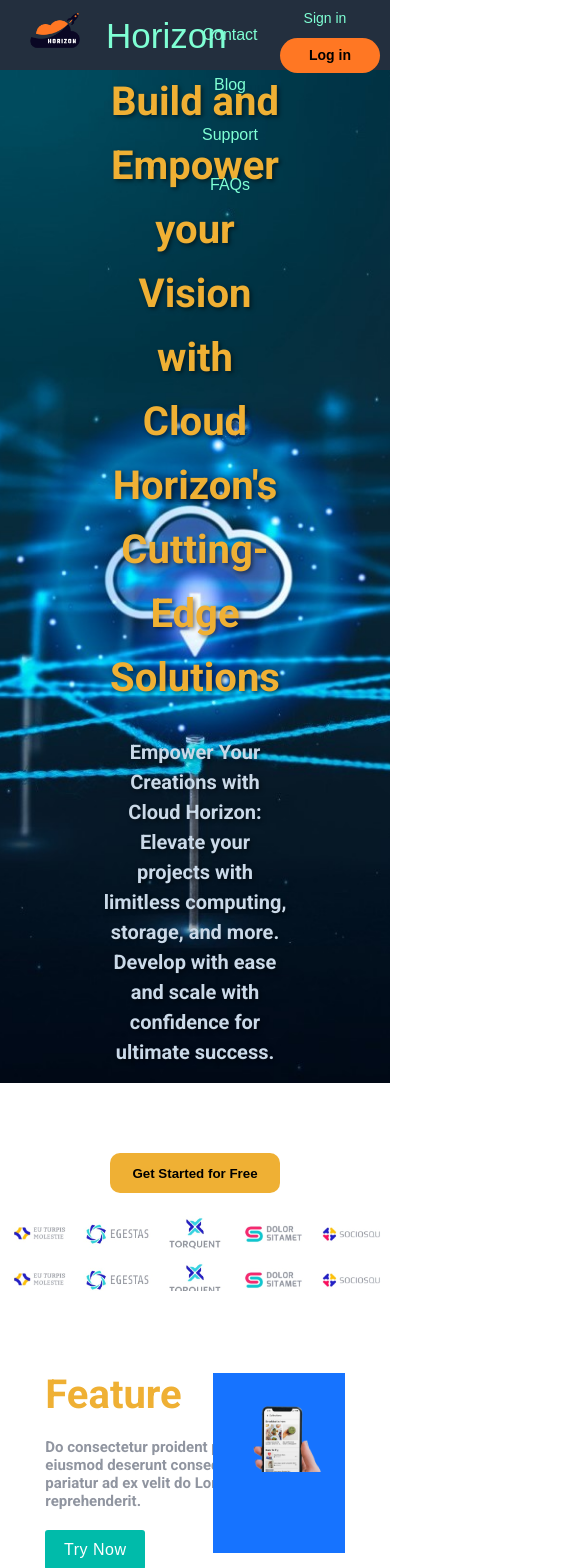
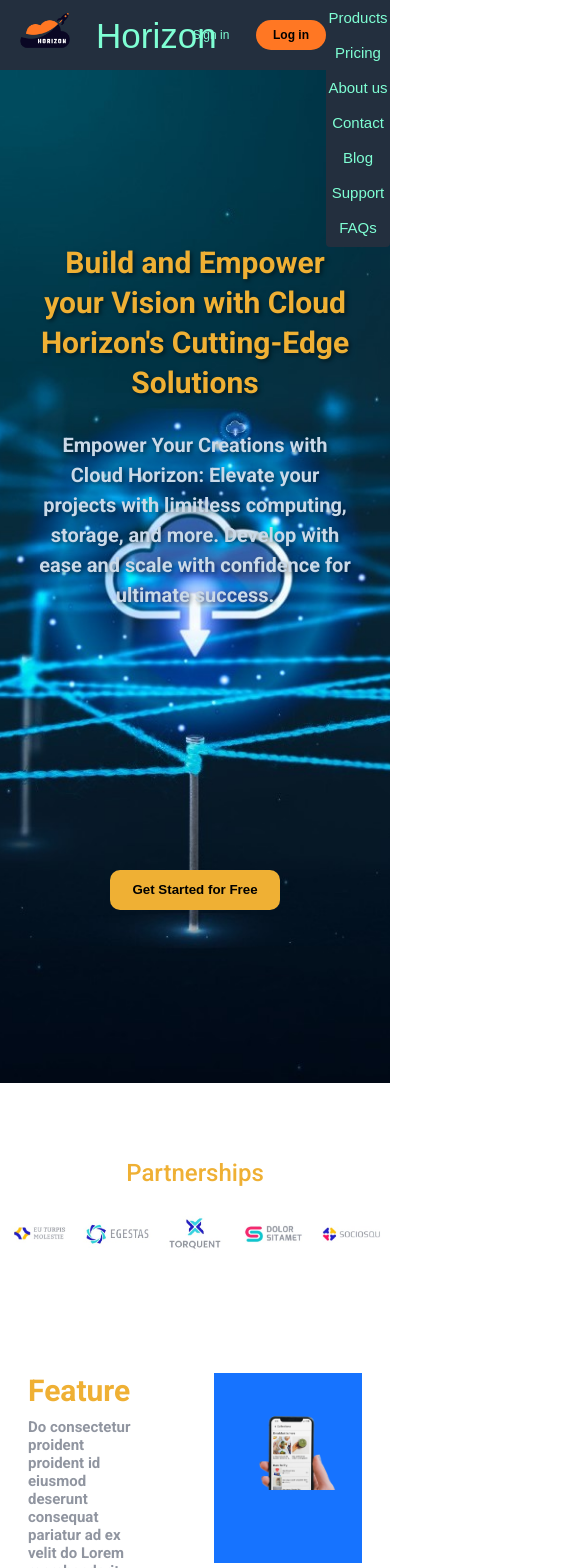
Before and after one commit to ClydeTeia/horizon-webdev, a React (Vite) app: page / in a window 390 px wide. Shown: the top 1568 px of the page, 563 px wide, since content can reach past the window. Built offline with nearby package versions, Linux system fonts and the light colour scheme.

Commit message:
kinda responsive

```diff
--- a/src/components/Header.css
+++ b/src/components/Header.css
@@ -69,13 +69,21 @@ ul li button{
   border: none;
   color: aquamarine;
   font-size: medium;
-
 }
 
 ul li button:hover{
   color: #000c1b;
   cursor: pointer;
   transition: ease-in-out .15s;
+}
+
+.menu-btn{
+  display: none;
+}
+
+.button-container{
+  display: flex;
+  align-items: center;
 }
 
 .button-container button{
@@ -100,3 +108,58 @@ ul li button:hover{
   color: black;
   cursor: pointer;
 }
+
+@media only screen and (max-width: 1200px) {
+
+  .container{
+    padding: 0 0 0 10px;
+  }
+
+  nav ul li button{
+    display: none;
+  }
+
+  .menu-btn{
+    display: flex;
+    flex-direction: column;
+    justify-content: start;
+    border-color: #232f3e;
+    border-style: solid;
+    top: 0;
+    right: 0;
+    margin: 175px 0 0 0;
+    padding: 0;
+    border-radius: 4px;
+  }
+
+  .menu-btn button{
+    height: 35px;
+    width: 60px;
+    float: left;
+    background-color: #232f3e;
+    border: none;
+    color: aquamarine;
+    font-size: medium;
+    padding: 0px;
+    margin: 0px;
+    font-size: 15px;
+  }
+
+  .button-container button{
+    border-radius: 5px;
+    border: none;
+    font-size: 12px;
+    height: 30px;
+    width: 70px;
+    margin: 0;
+  }
+
+  #login-btn {
+    background-color: #FF7723;
+    border-radius: 50px;
+    width: 70px;
+    height: 30px;
+  }
+
+
+}
--- a/src/components/Header.jsx
+++ b/src/components/Header.jsx
@@ -34,6 +34,15 @@ function Header({ setPage }) {
         <button id="signin-btn">Sign in</button>
         <button id="login-btn">Log in</button>
       </div>
+      <button className="menu-btn">
+        <button>Products</button>
+        <button>Pricing</button>
+        <button onClick={() => handlePageChange("aboutus")}>About us</button>
+        <button>Contact</button>
+        <button>Blog</button>
+        <button>Support</button>
+        <button>FAQs</button>
+      </button>
     </div>
   );
 }
--- a/src/components/Homepage.css
+++ b/src/components/Homepage.css
@@ -87,6 +87,10 @@ h4.description {
 
 }
 
+.parnership{
+  background-repeat: no-repeat;
+}
+
 .parnership1 {
   background-image: url("/src/assets/images/partner1.jpg");
 }
@@ -129,7 +133,7 @@ h4.description {
   width: 40%;
   display: flex;
   flex-direction: column;
-  justify-content: center;
+  justify-content: space-evenly;
   align-items: start;
   margin: 40px;
 }
@@ -140,14 +144,14 @@ h4.description {
 }
 
 .description-details {
-  width: 350px;
+  width: 100%;
   font-size: 18px;
   color: #9095A0FF;
   font-weight: 500;
 }
 
 .description-details h4{
-  margin: 10px 0 20px 0;
+  margin: 10px 0 20px 0
 }
 
 .description-btns-container button{
@@ -224,13 +228,13 @@ h4.description {
   background: #FFBB00;
   display: flex;
   align-items: center;
-  justify-content: space-evenly;
+  justify-content: space-around;
   margin-top: 20px;
 }
 
 .get-started-description-container {
-  width: 400px;
-  margin-right: 30px;
+  width: 40%;
+  margin-left: 30px;
 }
 
 .get-started-header{
@@ -254,15 +258,18 @@ h4.description {
 }
 
 .get-started-img-container{
-  height: 400px;
-  width: 610px;
+  height: 90%;
+  width: 50%;
+  display: flex;
+  align-items: center;
+
 }
 
 .get-started-image{
   background-image: url("/src/assets/images/get-started.jpg");
-  height: 100%;
-  width: 100%;
-  background-size: contain;
+  height: 70%;
+  width: 80%;
+  background-size: cover;
   background-repeat: no-repeat;
   border: none;
   border-radius:  10px;
@@ -299,6 +306,11 @@ h4.description {
 }
 
 .update-imgs-description-container{
+  display: inline-flexbox;
+  flex-wrap: wrap;
+}
+
+.update-imgs-description-container{
   height: 100%;
   width: auto;
   display: flex;
@@ -309,7 +321,7 @@ h4.description {
 .update-img-description {
   width: 370px;
   height: 450px;
-  margin: 0 10px;
+  margin: 10px 10px;
   background-color: grey;
 }
 
@@ -383,17 +395,35 @@ h4.description {
 
 
 /* trying to make it responsive by being lazy */
+
+@media only screen and (max-width: 500px){
+
+}
+
 @media only screen and (max-width: 800px) {
-  .article {
-    height: 225px;
-    width: auto;
-    margin: 30px;
-    display: flex;
-    justify-content: space-evenly;
+
+  .container-title{
+    width: 80%;
   }
 
+  .title{
+    font-size: 30px;
+    line-height: 40px;
+  }
+
+  .container-title .description{
+    font-size: 20px;
+  }
+
+
   .description-header{
-    margin: 10px 0;
+    margin: 0 0 10px 0;
+    font-size: 30px;
+  }
+
+  .description-details h4{
+    width: 300px;
+    margin: 0;
   }
 
   .partnership-logos-container div {
@@ -412,6 +442,14 @@ h4.description {
     margin: 30px 0;
   }
 
+  .article {
+    height: 190px;
+    width: auto;
+    margin: 30px 10px;
+    display: flex;
+    justify-content: space-evenly;
+  }
+
   .article-description h4{
     font-size: 15px;
     width: 70%;
@@ -424,11 +462,11 @@ h4.description {
   .article-img-description-container{
     margin-left: 20px;
     width: 100%;
-    height: 80%;
+    height: 100%;
   }
 
   .article-img{
-    width: 100%;
+    height: 81%;
   }
 
   .update-container{
@@ -456,8 +494,43 @@ h4.description {
     font-size: 13px;
   }
 
+  .get-started-btn{
+    height: 40px;
+    font-size: 13px;
+    width: 100px;
+  }
+
+  .get-started-header{
+    font-size: 40px;
+  }
+
+  .update-imgs-description-container{
+    display: inline-flexbox;
+    flex-wrap: wrap;
+  }
+
+  .update-description-container{
+    float: left;
+    height: 160px;
+    display: flex;
+    flex-direction: column;
+    justify-content: space-around;
+  }
+
+  .update-subheader-title{
+    margin: 5px 0;
+  }
+
+  .update-description h2{
+    font-size: 40px;
+  }
+
+  .update-description-container .update-subheader-details{
+    font-size: 20px;
+    margin: 10px 0;
+  }
+
 }
-
 
 
 
--- a/src/components/Homepage.jsx
+++ b/src/components/Homepage.jsx
@@ -31,11 +31,11 @@ function Homepage() {
       <div className="partnership-container">
         <h3 className="partnership-header">Partnerships</h3>
         <div className="partnership-logos-container">
-          <div className="parnership1"></div>
-          <div className="parnership2"></div>
-          <div className="parnership3"></div>
-          <div className="parnership4"></div>
-          <div className="parnership5"></div>
+          <div className="parnership parnership1"></div>
+          <div className="parnership parnership2"></div>
+          <div className="parnership parnership3"></div>
+          <div className="parnership parnership4"></div>
+          <div className="parnership parnership5"></div>
         </div>
       </div>
       {/* Articles start*/}
@@ -59,13 +59,13 @@ function Homepage() {
           {/* Article description end */}
           {/* Article image start */}
           <div className="article-img-description-container article1-img-description-container">
-            <div className="article-img article-img1"></div>
+            <div className="article-img article-img article-img article-img1"></div>
           </div>
           {/* Article image end */}
         </div>
         <div className="article">
           <div className="article-img-description-container article2-img-description-container">
-            <div className="article-img article-img2"></div>
+            <div className="article-img article-img article-img article-img2"></div>
           </div>
           <div className="article-description">
             <h2 className="description-header">Feature</h2>
@@ -99,7 +99,7 @@ function Homepage() {
           {/* Article description end */}
           {/* Article image start */}
           <div className="article-img-description-container article3-img-description-container">
-            <div className="article-img article-img3"></div>
+            <div className="article-img article-img article-img article-img3"></div>
           </div>
         </div>
         {/* Articles start*/}
```
Also changed, not shown: src/assets/images/menu-btn.png (added).
